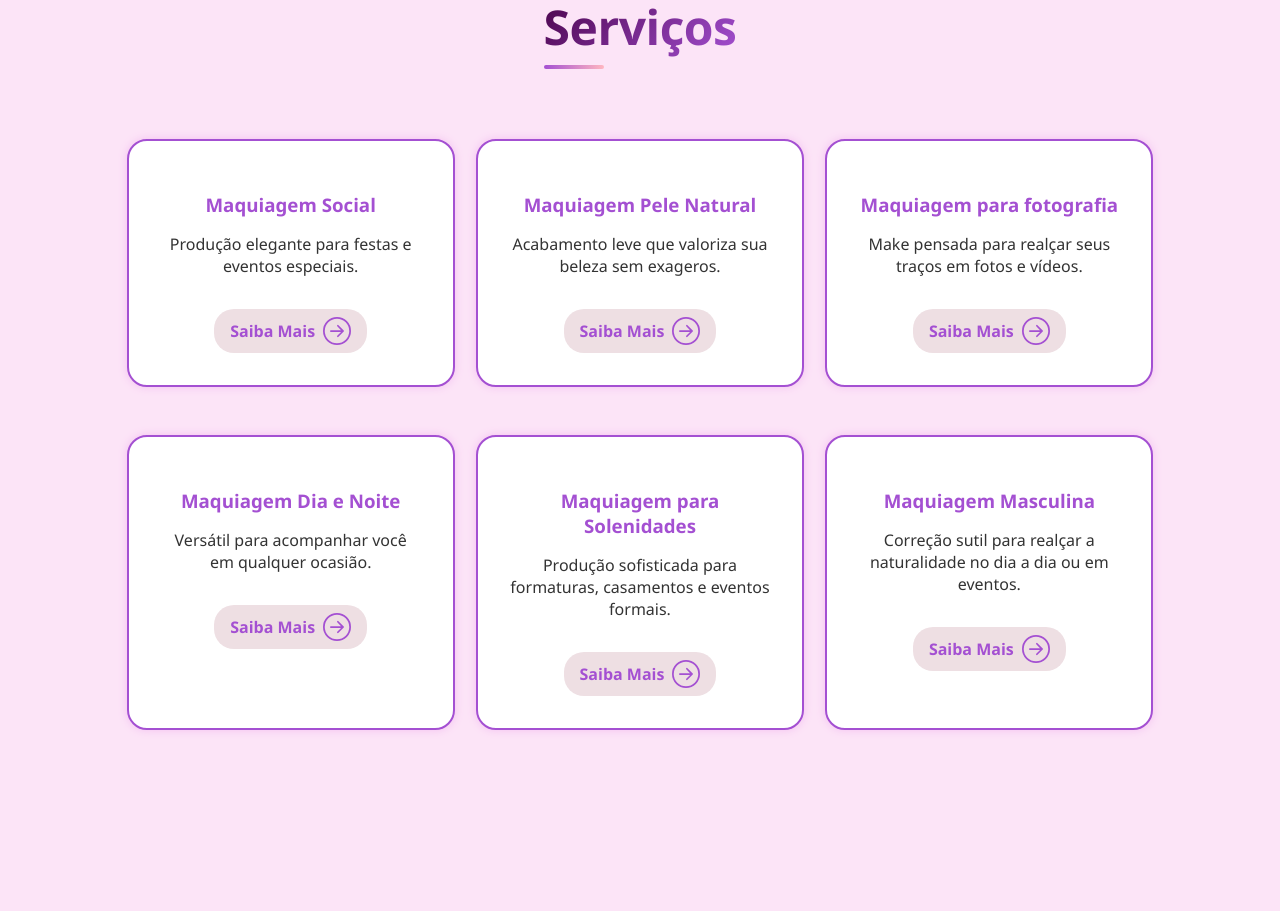
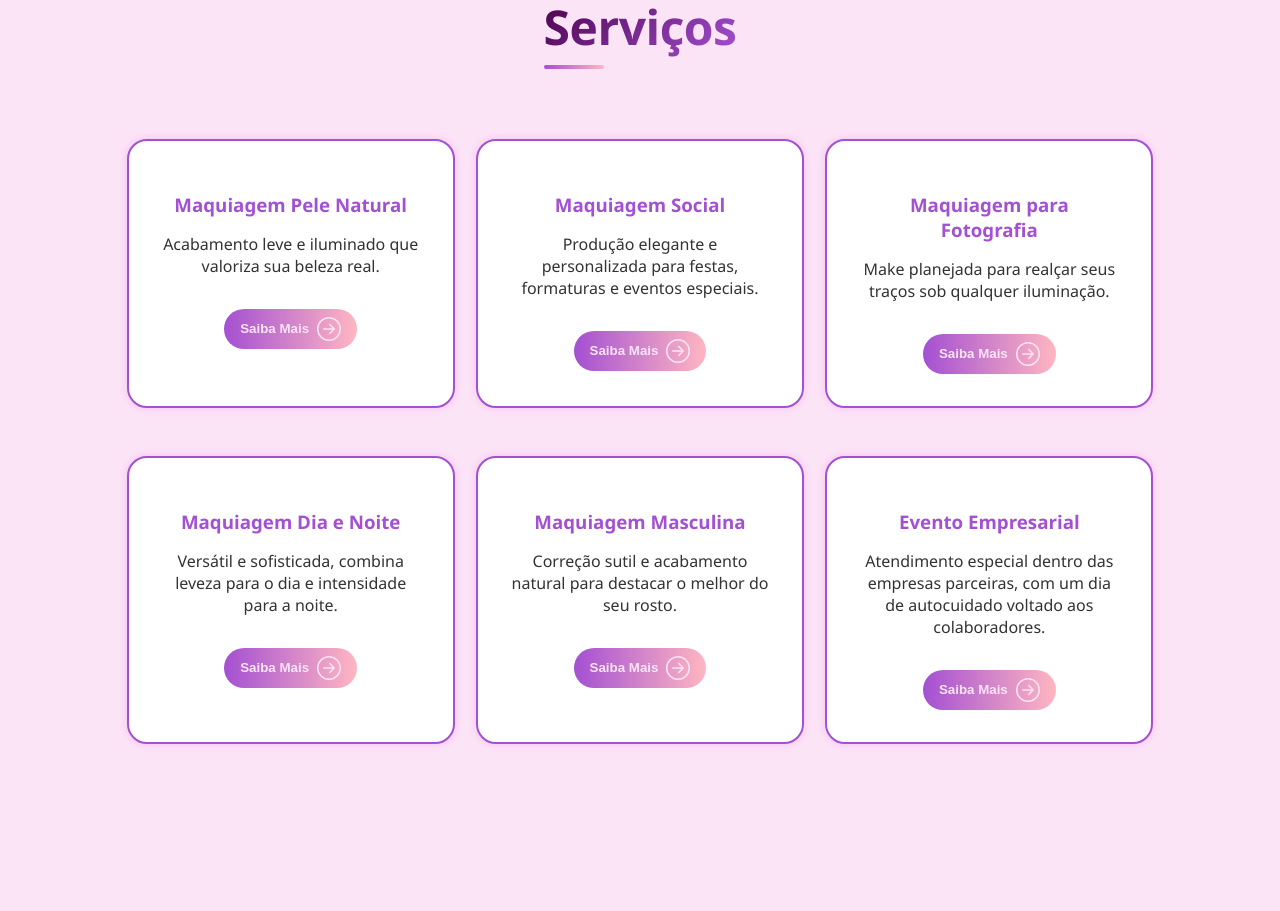
Before and after one commit to Barbaracoosta/website-maquiadora-react, a React (Create React App) app: page / in a window 1280 px wide. Shown: the part 2740-3651 px from the top of the page. Built offline with nearby package versions, Linux system fonts and the light colour scheme.

Commit message:
implementando modal de serviços e ajuste css

```diff
--- a/src/components/Servicos.css
+++ b/src/components/Servicos.css
@@ -62,9 +62,10 @@
   box-shadow: 0 0 25px #e698e6;
   background-color: #fff0fa;
 }
+
 .mais-info-servico {
-  background: #eedfe3;
-  color: #a450d2;
+  background: linear-gradient(90deg, #a450d2, #ffb6c1);
+  color: #fce4f7;
   padding: 0.5rem 1rem;
   border-radius: 20px;
   text-decoration: none;
@@ -74,6 +75,9 @@
   gap: 0.5rem;
   font-weight: bold;
   transition: background-color 0.3s ease;
+  outline: none;
+  cursor: pointer;
+  border: none;
 }
 
 .mais-info-servico:hover {
@@ -98,3 +102,95 @@
     grid-template-columns: 1fr;
   }
 }
+
+.modal-overlay {
+  position: fixed;
+  top: 0;
+  left: 0;
+  width: 100%;
+  height: 100%;
+  background-color: rgba(223, 88, 225, 0.6);
+  display: flex;
+  align-items: center;
+  justify-content: center;
+  z-index: 1000;
+  backdrop-filter: blur(3px);
+}
+
+.modal-content {
+  background: #fff;
+  border-radius: 20px;
+  border: 2px solid #a450d2;
+  box-shadow: 0 0 25px rgba(164, 80, 210, 0.4);
+  padding: 2rem;
+  max-width: 400px;
+  width: 90%;
+  text-align: center;
+  animation: fadeIn 0.3s ease;
+}
+
+.modal-content h3 {
+  color: #a450d2;
+  margin-bottom: 1rem;
+}
+
+.modal-content p {
+  color: #4a034b;
+  margin-bottom: 1.5rem;
+  line-height: 1.5;
+}
+
+.btn-fechar {
+  background: linear-gradient(90deg, #a450d2, #ffb6c1);
+  border: none;
+  color: #69089e;
+  padding: 0.6rem 1.2rem;
+  border-radius: 20px;
+  font-weight: 600;
+  cursor: pointer;
+  transition: transform 0.3s ease, box-shadow 0.3s ease;
+}
+
+.btn-fechar:hover {
+  transform: scale(1.05);
+  box-shadow: 0 0 10px #ffb6c1, 0 0 15px #a450d2;
+}
+
+.btn-agendar-servico {
+  background: linear-gradient(90deg, #ffb6c1, #a450d2);
+  border: none;
+  color: #69089e;
+  padding: 0.6rem 1.2rem;
+  border-radius: 20px;
+  font-weight: 600;
+  cursor: pointer;
+  transition: transform 0.3s ease, box-shadow 0.3s ease;
+  margin-left: 10px;
+}
+
+.btn-agendar-servico:hover {
+  transform: scale(1.05);
+  box-shadow: 0 0 10px #a450d2, 0 0 15px #ffb6c1;
+}
+
+@keyframes fadeIn {
+  from { opacity: 0; transform: translateY(-20px); }
+  to { opacity: 1; transform: translateY(0); }
+}
+
+@media (max-width: 768px) {
+  .modal-content {
+    max-width: 90%;
+    padding: 1.5rem;
+  }
+}
+
+@media (max-width: 480px) {
+  .modal-content {
+    padding: 1.2rem;
+  }
+
+  .btn-fechar {
+    width: 100%;
+  }
+}
--- a/src/components/Servicos.jsx
+++ b/src/components/Servicos.jsx
@@ -1,42 +1,63 @@
-import { BsArrowRightCircle } from "react-icons/bs"
-import './Servicos.css';
+import { useState } from "react";
+import { BsArrowRightCircle } from "react-icons/bs";
+import "./Servicos.css";
 
 function Servicos() {
+  const [modalAberto, setModalAberto] = useState(false);
+  const [servicoSelecionado, setServicoSelecionado] = useState(null);
+
+  const servicos = [
+    { titulo: "Maquiagem Pele Natural", texto: "Acabamento leve e iluminado que valoriza sua beleza real. Ideal para quem busca um visual suave, com pele fresca e aparência natural — como se você simplesmente acordasse radiante." },
+    { titulo: "Maquiagem Social", texto: "Produção elegante e personalizada para festas, formaturas e eventos especiais. Realça a beleza com técnicas que garantem uma pele impecável, olhar marcante e longa duração — perfeita para brilhar em qualquer ocasião." },
+    { titulo: "Maquiagem para Fotografia", texto: "Make planejada para realçar seus traços sob qualquer iluminação. Pele uniforme, olhos definidos e brilho na medida certa para garantir fotos e vídeos impecáveis." },
+    { titulo: "Maquiagem Dia e Noite", texto: "Versátil e sofisticada, combina leveza para o dia e intensidade para a noite. Um visual que se adapta à sua rotina — sempre elegante, em qualquer ocasião." },
+    { titulo: "Maquiagem Masculina", texto: "Correção sutil e acabamento natural para destacar o melhor do seu rosto. Ideal para fotos, eventos ou o dia a dia — com técnicas leves que suavizam falhas na barba e disfarçam áreas de calvície, mantendo um visual discreto e autêntico." },
+    { titulo: "Evento Empresarial", texto: "Atendimento especial dentro das empresas parceiras, com um dia de autocuidado voltado aos colaboradores. Um momento de relaxamento e aprendizado com dicas de skincare e maquiagem para o dia a dia — promovendo bem-estar, valorização e mais motivação no ambiente de trabalho." },
+  ];
+
+  const abrirModal = (servico) => {
+    setServicoSelecionado(servico);
+    setModalAberto(true);
+  };
+
+  const fecharModal = () => {
+    setModalAberto(false);
+    setServicoSelecionado(null);
+  };
+
   return (
     <section id="servicos">
       <h2>Serviços</h2>
       <div className="cards-servicos">
-        <div className="card-servico">
-          <h3>Maquiagem Social</h3>
-          <p>Produção elegante para festas e eventos especiais.</p>
-          <a href="/Maquiagem-social" className="mais-info-servico"> Saiba Mais <BsArrowRightCircle size={28} /> </a>
+        {servicos.map((servico, index) => (
+          <div className="card-servico" key={index}>
+            <h3>{servico.titulo}</h3>
+            <p>{servico.texto.split(".")[0]}.</p>
+            <button
+              className="mais-info-servico"
+              onClick={() => abrirModal(servico)}
+            >
+              Saiba Mais <BsArrowRightCircle size={24} />
+            </button>
+          </div>
+        ))}
+      </div>
+
+      {modalAberto && (
+        <div className="modal-overlay" onClick={fecharModal}>
+          <div
+            className="modal-content"
+            onClick={(e) => e.stopPropagation()}
+          >
+            <h3>{servicoSelecionado.titulo}</h3>
+            <p>{servicoSelecionado.texto}</p>
+            <button className="btn-fechar" onClick={fecharModal}>
+              Fechar
+            </button>
+            <button className="btn-agendar-servico">Agendar serviço</button>
+          </div>
         </div>
-        <div className="card-servico">
-          <h3>Maquiagem Pele Natural</h3>
-          <p>Acabamento leve que valoriza sua beleza sem exageros.</p>
-          <a href="/Maquiagem-natural" className="mais-info-servico"> Saiba Mais <BsArrowRightCircle size={28} /> </a>
-        </div>
-        <div className="card-servico">
-          <h3>Maquiagem para fotografia</h3>
-          <p>Make pensada para realçar seus traços em fotos e vídeos.</p>
-          <a href="/Maquiagem-fotografia" className="mais-info-servico"> Saiba Mais <BsArrowRightCircle size={28} /> </a>
-        </div>
-        <div className="card-servico">
-          <h3>Maquiagem Dia e Noite</h3>
-          <p>Versátil para acompanhar você em qualquer ocasião.</p>
-          <a href="/Maquiagem-dia-noite" className="mais-info-servico"> Saiba Mais <BsArrowRightCircle size={28} /> </a>
-        </div>
-        <div className="card-servico">
-          <h3>Maquiagem para Solenidades</h3>
-          <p>Produção sofisticada para formaturas, casamentos e eventos formais.</p>
-          <a href="/Maquiagem-solenidades" className="mais-info-servico"> Saiba Mais <BsArrowRightCircle size={28} /> </a>
-        </div>
-        <div className="card-servico">
-          <h3>Maquiagem Masculina</h3>
-          <p>Correção sutil para realçar a naturalidade no dia a dia ou em eventos.</p>
-          <a href="/Maquiagem-masculina" className="mais-info-servico"> Saiba Mais <BsArrowRightCircle size={28} /> </a>
-        </div>
-      </div>
+      )}
     </section>
   );
 }
```
